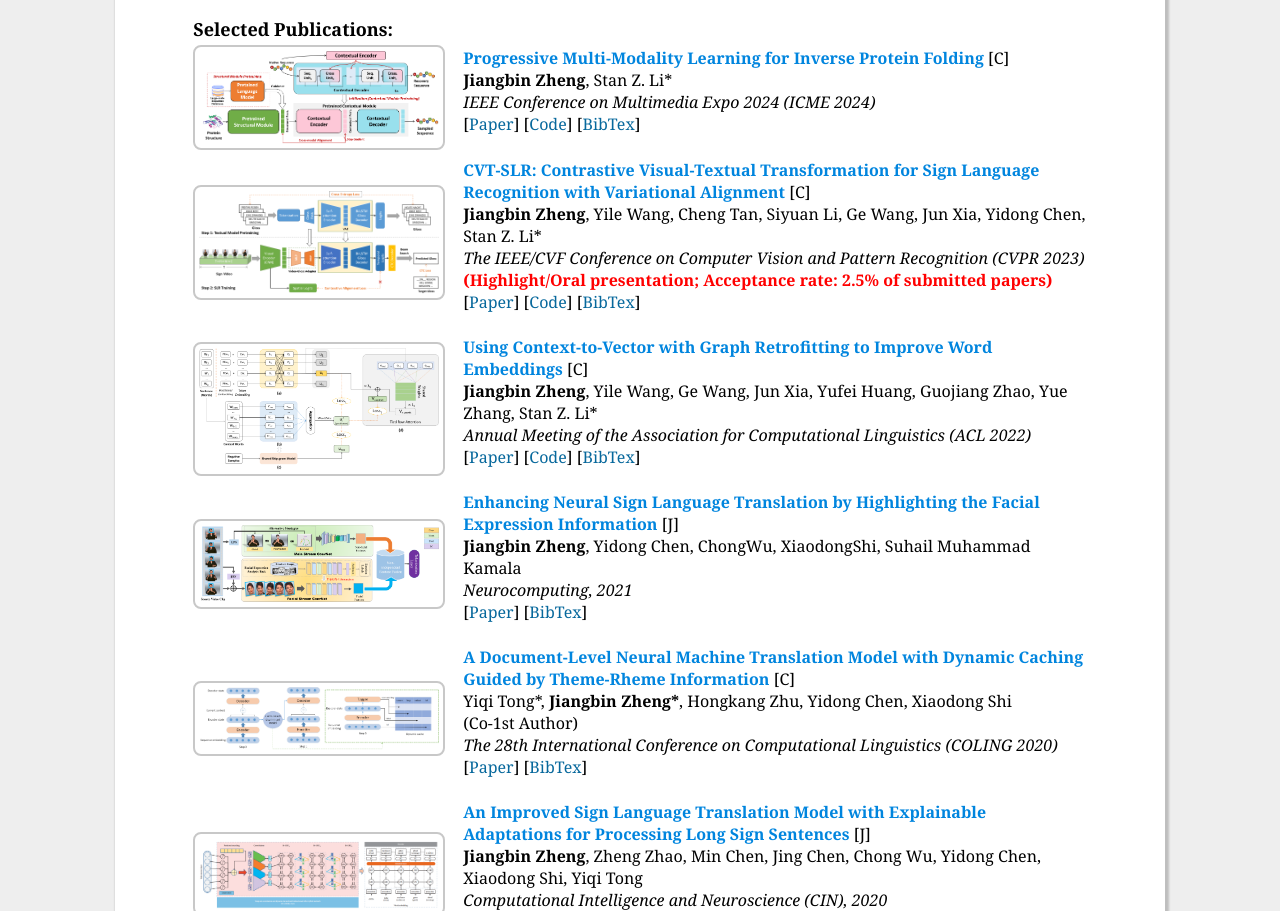
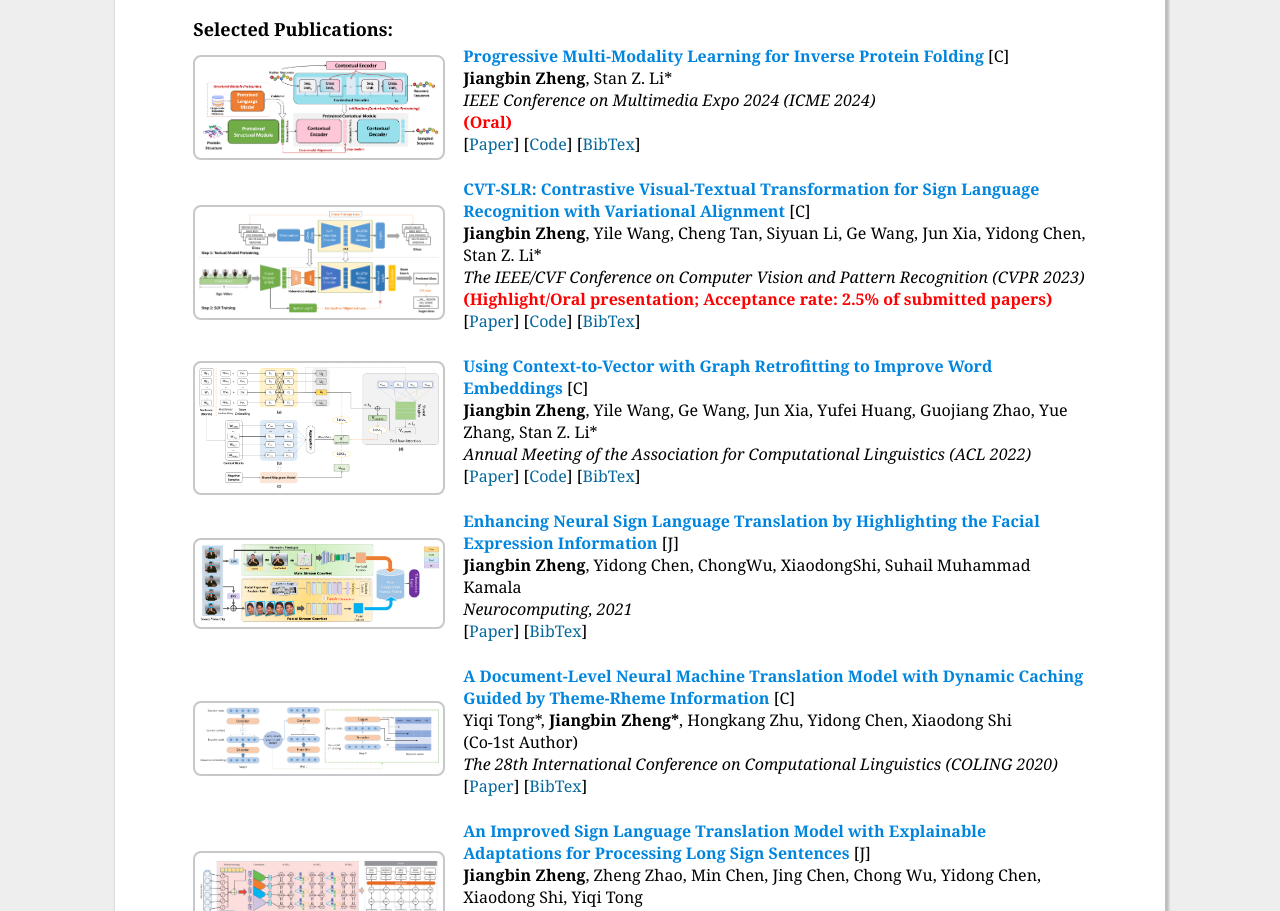
Before and after one commit to binbinjiang/binbinjiang.github.io, a plain HTML site: page index.html in a window 1280 px wide. Shown: the part 894-1805 px from the top of the page. Drawn offline with Linux system fonts and the light colour scheme.

Commit message:
Update index.html

```diff
--- a/index.html
+++ b/index.html
@@ -163,6 +163,7 @@
       <b class="paper_title"> Progressive Multi-Modality Learning for Inverse Protein Folding</b> [C] <br>
 	    <b>Jiangbin Zheng</b>, Stan Z. Li* <br>
       <i>IEEE Conference on Multimedia Expo 2024 (ICME 2024) </i> <br>
+      <b style="color: red;"> (Oral) </b> <br>
       [<a href="#" target="_blank">Paper</a>] [<a href="#" target="_blank">Code</a>] [<a href="#" target="_blank">BibTex</a>]
     </td>
   </tr>
```
